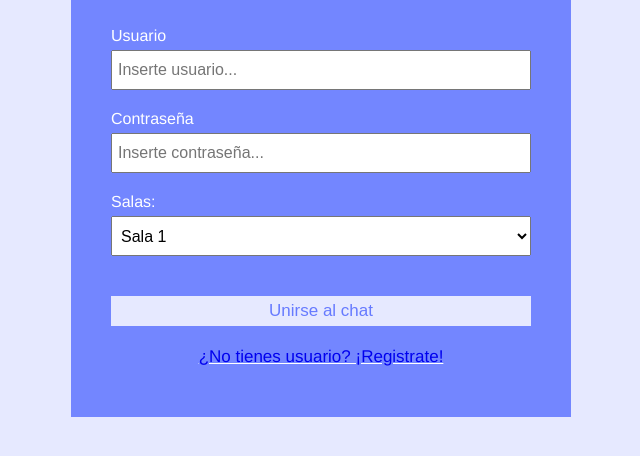
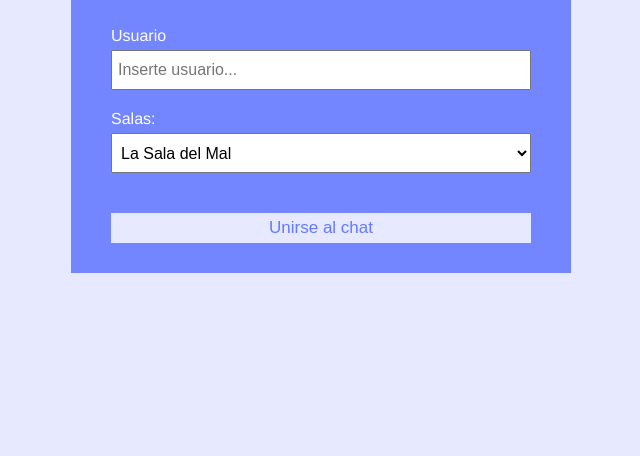
Before and after one commit to Alfonspm10/Proyecto_Final, a website: page public/index.html in a window 1280 px wide. Shown: the part 160-616 px from the top of the page, without its empty margins (319-959 px from the left). Drawn offline with Linux system fonts and the light colour scheme.

Commit message:
Corrección de errores
Heroku deployed

```diff
--- a/public/index.html
+++ b/public/index.html
@@ -32,29 +32,17 @@
 						/>
 					</div>
 					<div class="form-control">
-						<label for="username">Contraseña</label>
-						<input
-							type="text"
-							name="password"
-							id="password"
-							placeholder="Inserte contraseña..."
-							required
-						/>
-					</div>
-					<div class="form-control">
 						<label for="room">Salas:</label>
 						<select name="room" id="room">
-							<option value="Sala 1">Sala 1</option>
-							<option value="Sala 2">Sala 2</option>
-							<option value="Sala 3">Sala 3</option>
-							<option value="Sala 4">Sala 4</option>
-							<option value="Sala 5">Sala 5</option>
-							<option value="Sala 6">Sala 6</option>
+							<option value="Sala 1">La Sala del Mal</option>
+							<option value="Sala 2">La Sala de la Benevolencia</option>
+							<option value="Sala 3">La Sala de la Ira</option>
+							<option value="Sala 4">La Sala de la Lujuria</option>
+							<option value="Sala 4">La Sala de la Traición</option>
 						</select>
 					</div>
 					<button type="submit" class="btn">Unirse al chat</button>
 				</form>
-				<p class="href"><a href="./register.html">¿No tienes usuario? ¡Registrate!</a></p>
 			</main>
 		</div>
 	</body>
```
Also changed, not shown: public/register.html (deleted, +0 -69 lines).
